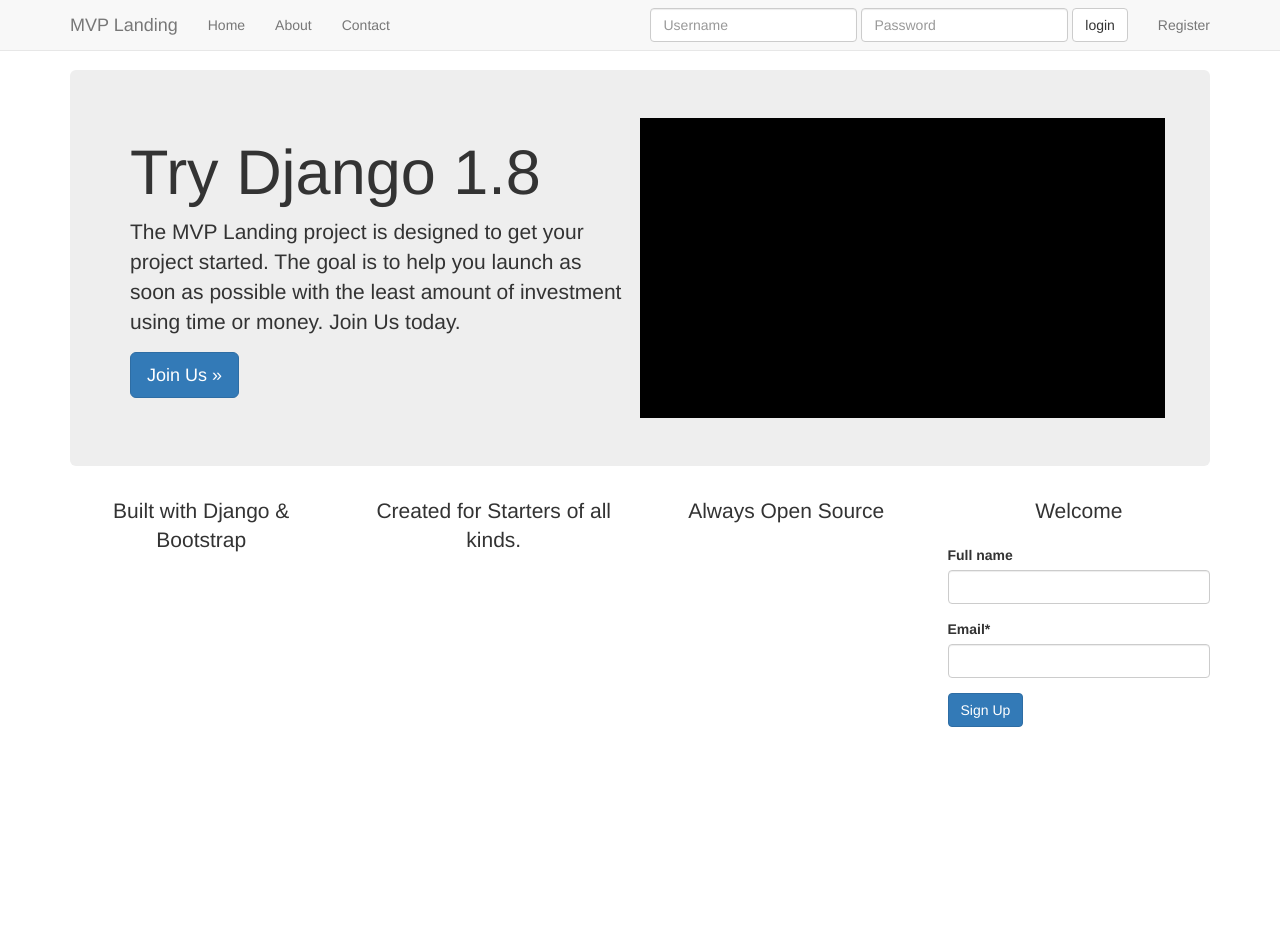
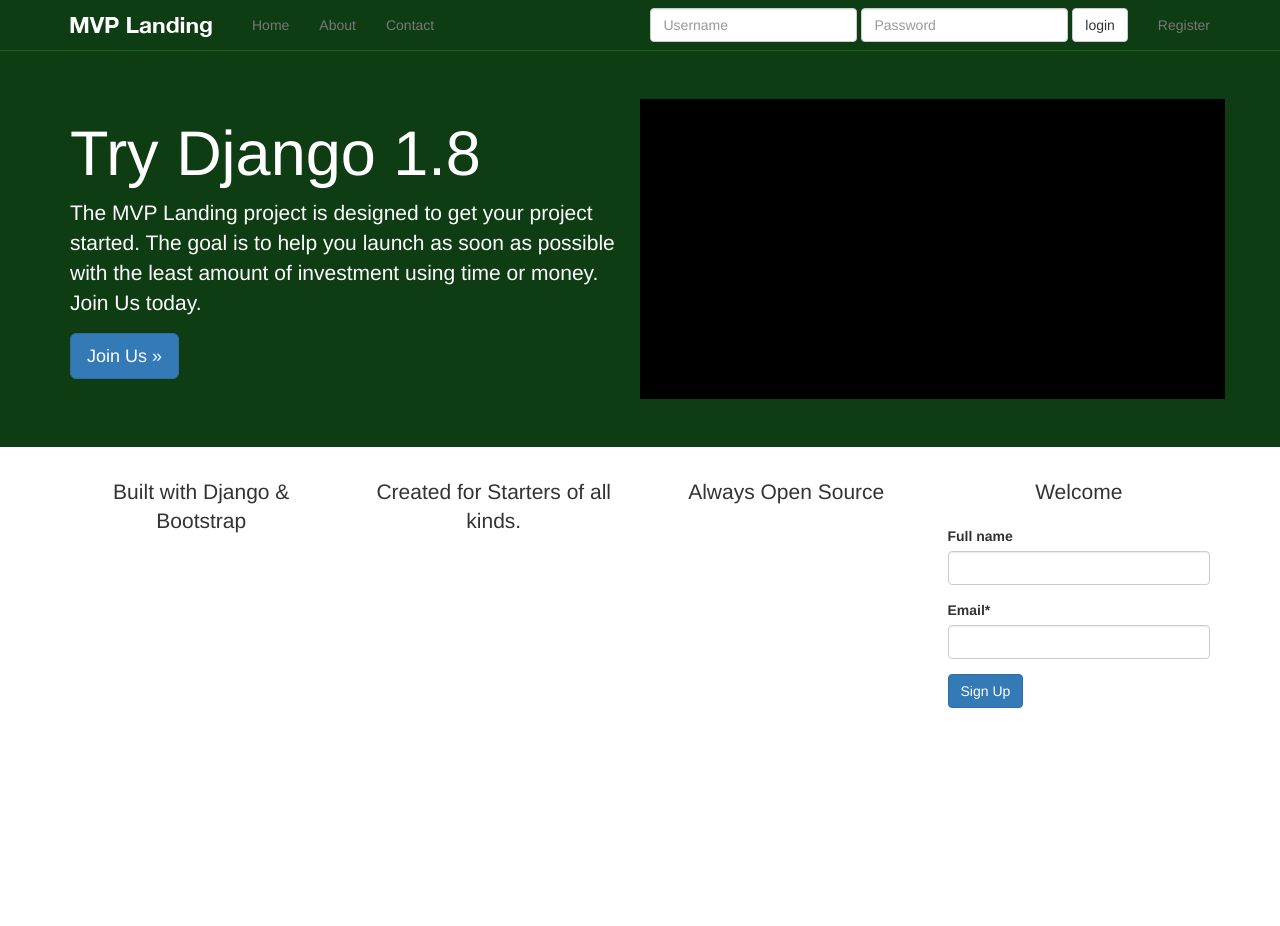
Before and after one commit to ptavaresh/try_django1.8, a Django app: page / in a window 1280 px wide. Shown: the top 926 px of the page. Run offline with Django 3.2, Linux system fonts and the light colour scheme; some libraries are stand-ins or nearby versions.

Commit message:
Adding styles to the main page

```diff
--- a/src/static_in_pro/our_static/css/navbar-static-top.css
+++ b/src/static_in_pro/our_static/css/navbar-static-top.css
@@ -4,4 +4,29 @@ body {
 
 .navbar-static-top {
   margin-bottom: 19px;
+  background-color:#0E3D14;
+  border-color:#1A5F23;
 }
+
+.navbar-default .navbar-brand {
+    color: #FFF;
+}
+
+.navbar-default .navbar-brand:hover {
+    color: #777;
+}
+
+.navbar-default .navbar-nav>li>a:hover {
+    color: #999;
+}
+
+.navbar-defaul .navbar-toggle {
+    border-color: transparent !important;
+}
+
+.navbar-toggle:hover {
+    background-color: #0E3D14 !important;
+}
+.navbar-toggle:hover {
+    background-color: #1A5F23 !important;
+}
--- a/src/templates/base.html
+++ b/src/templates/base.html
@@ -26,11 +26,12 @@
   <body>
   {% include 'navbar.html' %}
 
+              {% block jumbotron %}
+
+            {% endblock %}
 
     <div class="container">
-            {% block jumbotron %}
 
-            {% endblock %}
 
 
 
--- a/src/templates/home.html
+++ b/src/templates/home.html
@@ -7,7 +7,14 @@
 
 <style>
 {% block style %}
-
+.navbar-static-top
+{
+  	margin-bottom: 0px !important;
+}
+.jumbotron {
+	background-color:#0E3D14;
+	color:#FFF;
+{
 
 {% endblock %}
 </style>
@@ -17,6 +24,7 @@
 {% block jumbotron %}
 
 <div class="jumbotron">
+	<div class="container">
 	<div class="row">
 		<div class='col-sm-6'>
 		<h1>Try Django 1.8</h1>
@@ -28,7 +36,7 @@
 		<div class='col-sm-6' style="background-color:black;height:300px;">
 
 		</div>
-
+</div>
 	</div>
  </div>
 {% endblock %}
--- a/src/templates/navbar.html
+++ b/src/templates/navbar.html
@@ -1,3 +1,4 @@
+{% load staticfiles %}
    <!-- Static navbar -->
     <nav class="navbar navbar-default navbar-static-top">
       <div class="container">
@@ -8,7 +9,7 @@
             <span class="icon-bar"></span>
             <span class="icon-bar"></span>
           </button>
-          <a class="navbar-brand" href="{% url 'home' %}">MVP Landing</a>
+          <a class="navbar-brand" href="{% url 'home' %}"><img src="{% static 'img/mvp_landing_logo.png' %}" /></a>
         </div>
         <div id="navbar" class="navbar-collapse collapse">
           <ul class="nav navbar-nav">
```
Also changed, not shown: src/static_in_pro/our_static/img/mvp_landing_logo.png (added).
